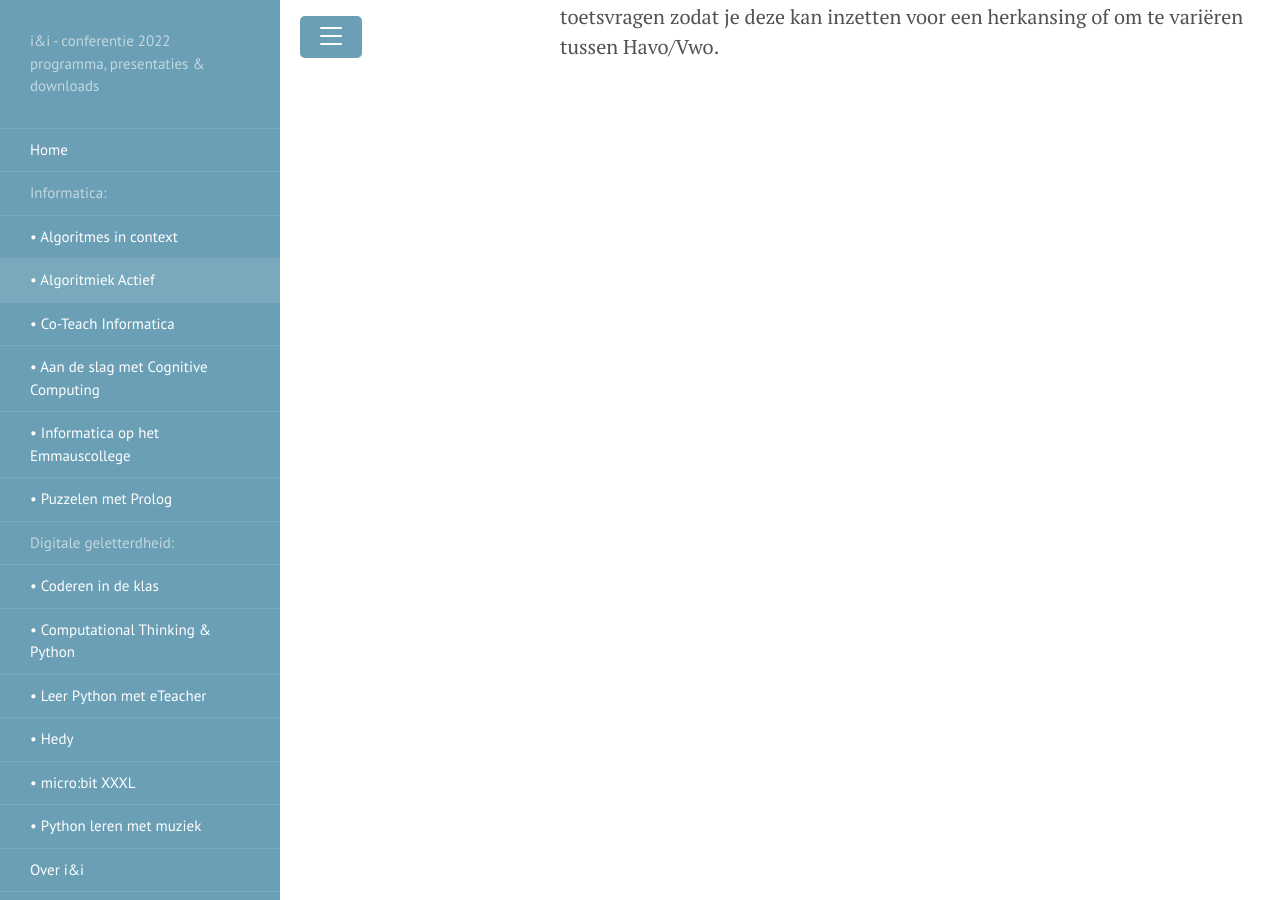
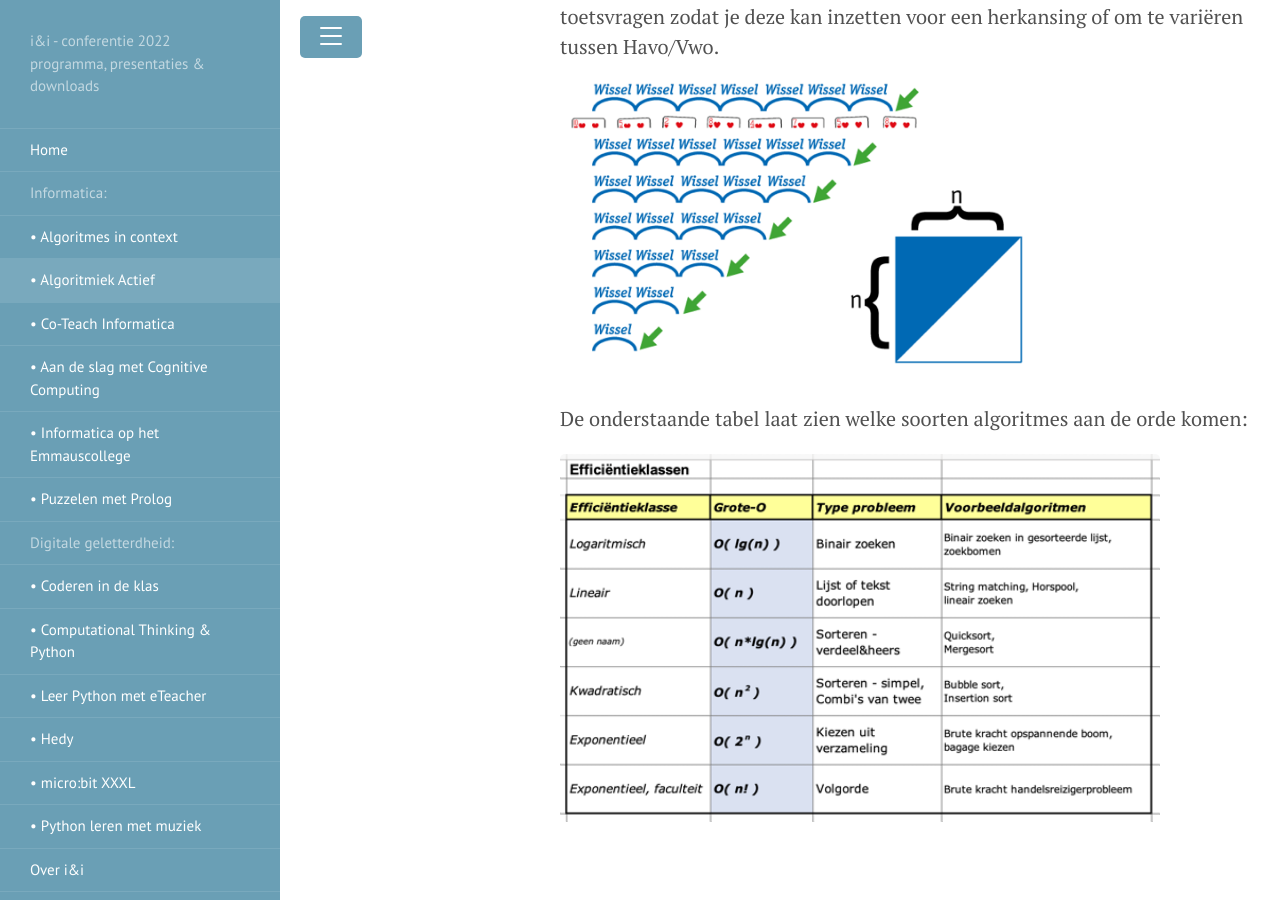
Before and after one commit to ieni/ieni2022, a Jekyll site: the page built from _informatica/algoritmiek-actief.md, in a window 1280 px wide and 900 px high, scrolled down 770 px. Built offline with Jekyll 4.4.1, drawn with Linux system fonts in a browser that asks for light colours.

Commit message:
Figuren bij Algoritmiek-Actief toegevoegd.

```diff
--- a/_informatica/algoritmiek-actief.md
+++ b/_informatica/algoritmiek-actief.md
@@ -25,3 +25,9 @@ Ook hier geldt dat je het op allerlei niveaus kan doen: van het lezen of
 aanvullen van een algoritme tot het complete ontwerp. Daarnaast gaan we aan de
 slag met het aanpassen van bestaande toetsvragen zodat je deze kan inzetten
 voor een herkansing of om te variëren tussen Havo/Vwo.
+
+<img src="{{'/public/images/alg3a11_sortsize_bubble.png' | relative_url}}" width="500">
+
+De onderstaande tabel laat zien welke soorten algoritmes aan de orde komen:
+
+<img src="{{'/public/images/alg5a26_effklassen.png' | relative_url}}" width="600">
```
Also changed, not shown: public/images/alg3a11_sortsize_bubble.png (added), public/images/alg5a26_effklassen.png (added), public/images/opzet-programma-ieni2021.png (deleted), 1 other file.
